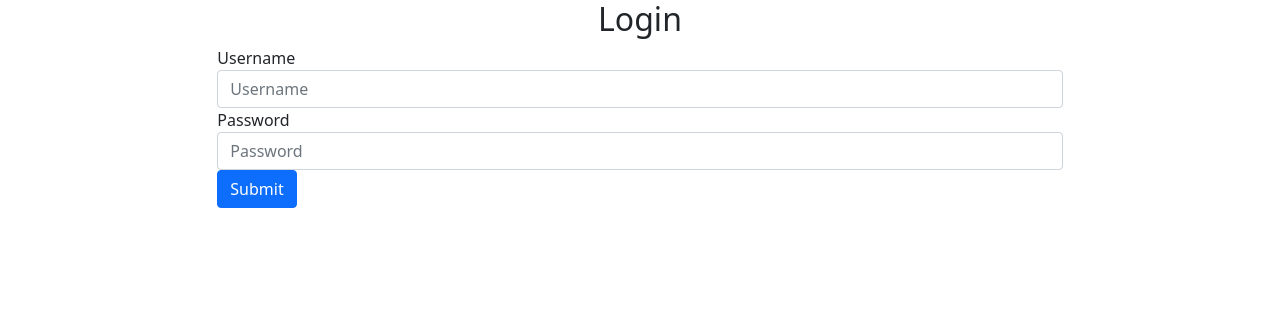
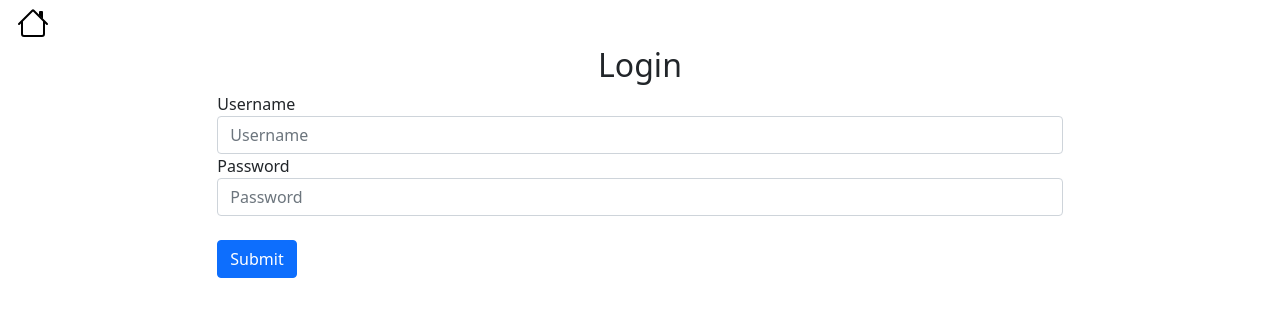
Before and after one commit to MarcoAntonioPdLA/travelsProject, a Django app: page /accounts/login in a window 1280 px wide. Shown: the top 317 px of that part. Run offline with Django 3.2, Linux system fonts and the light colour scheme; the page is wider than the window, and the part outside it is not shown.

Commit message:
Agregando ícono home a base

```diff
--- a/accounts/templates/base.html
+++ b/accounts/templates/base.html
@@ -8,6 +8,12 @@
   <link href="https://cdn.jsdelivr.net/npm/bootstrap@5.0.1/dist/css/bootstrap.min.css" rel="stylesheet" integrity="sha384-+0n0xVW2eSR5OomGNYDnhzAbDsOXxcvSN1TPprVMTNDbiYZCxYbOOl7+AMvyTG2x" crossorigin="anonymous">
 </head>
 <body>
+  <button type="button" onclick="location.href='/'" class="btn btn-default px-3">
+    <svg xmlns="http://www.w3.org/2000/svg" width="32" height="32" fill="black" class="bi bi-house" viewBox="0 0 16 16">
+      <path fill-rule="evenodd" d="M2 13.5V7h1v6.5a.5.5 0 0 0 .5.5h9a.5.5 0 0 0 .5-.5V7h1v6.5a1.5 1.5 0 0 1-1.5 1.5h-9A1.5 1.5 0 0 1 2 13.5zm11-11V6l-2-2V2.5a.5.5 0 0 1 .5-.5h1a.5.5 0 0 1 .5.5z"/>
+      <path fill-rule="evenodd" d="M7.293 1.5a1 1 0 0 1 1.414 0l6.647 6.646a.5.5 0 0 1-.708.708L8 2.207 1.354 8.854a.5.5 0 1 1-.708-.708L7.293 1.5z"/>
+    </svg>
+  </button>
   <div class="row">
     <div class="col-md-8 offset-md-2">
       {% block content %}
--- a/accounts/templates/login.html
+++ b/accounts/templates/login.html
@@ -11,7 +11,7 @@
   <div class="form-group">
     <label for="password_input">Password</label>
     <input type="password" class="form-control" id="password_input" name="password" placeholder="Password">
-  </div>
+  </div><br>
   <button type="submit" class="btn btn-primary">Submit</button>
 </form>
 <div>
```
